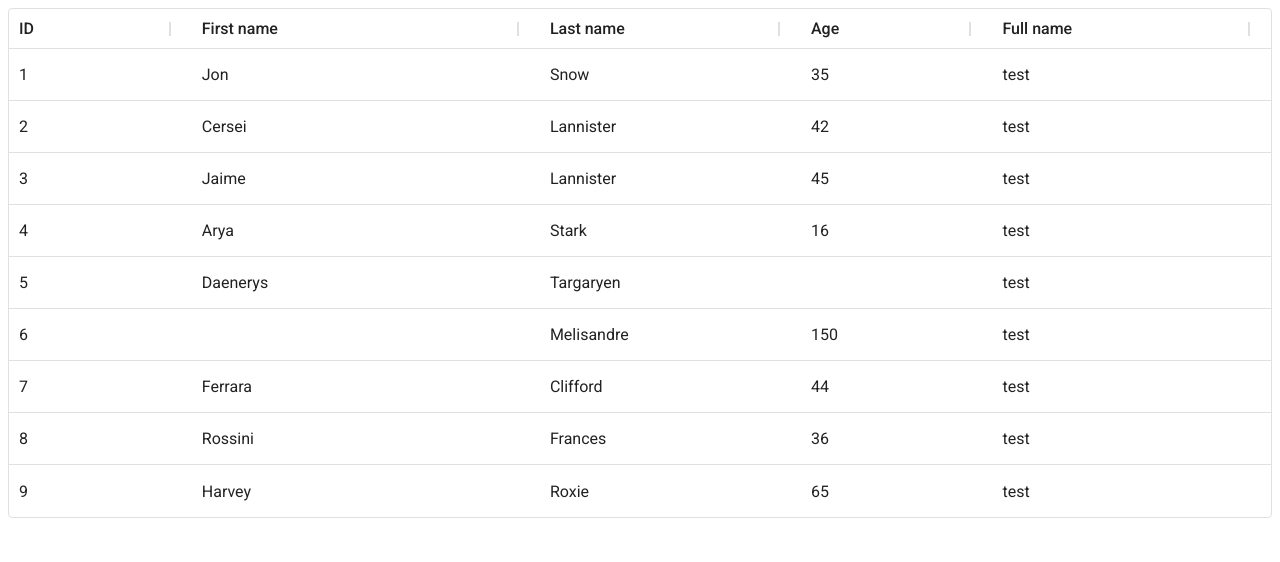
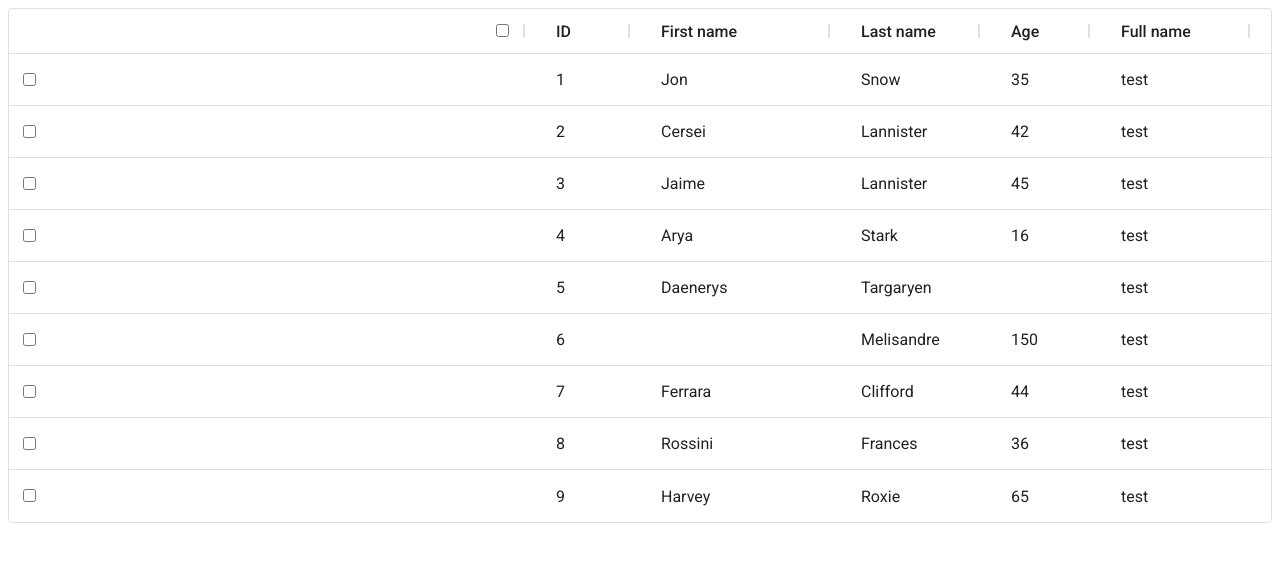
Before and after one commit to nedosika/complex-table, a React (Create React App) app: page / in a window 1280 px wide. Shown: the top 562 px of the page. Built offline with nearby package versions, Linux system fonts and the light colour scheme.

Commit message:
convert checkbox selection to table tag

```diff
--- a/src/components/CheckBox/CheckBox.module.scss
+++ b/src/components/CheckBox/CheckBox.module.scss
@@ -1,10 +1,4 @@
 .root {
-  display: flex;
-  align-items: center;
-  position: relative;
-  box-sizing: border-box;
-  padding: 10px;
-
   cursor: pointer;
 
   span {
@@ -15,7 +9,6 @@
 
     input {
       cursor: inherit;
-
     }
   }
 }
--- a/src/components/Table/Main/Column/ColumnResizeIcon/ColumnResizeIcon.module.scss
+++ b/src/components/Table/Main/Column/ColumnResizeIcon/ColumnResizeIcon.module.scss
@@ -1,8 +1,6 @@
 .root {
   display: flex;
   color: rgb(224, 224, 224);
-  position: absolute;
-  right: 0px;
 
   svg {
     width: 1em;
--- a/src/components/Table/Main/Header/TableHeader.js
+++ b/src/components/Table/Main/Header/TableHeader.js
@@ -1,6 +1,5 @@
 import React from "react";
 
-import styles from "./TableHeader.module.scss";
 import { useTableProps } from "../../../../contexts/ComplexTable/ComplexTable";
 
 const TableHeader = ({ children }) => {
@@ -11,20 +10,12 @@ const TableHeader = ({ children }) => {
 
   return (
     <tr>
+      {children}
       {columnsToShow.map(({headerName, field, width}) => (
         <Column headerName={headerName} key={field} sx={{width}}/>
       ))}
     </tr>
   );
-
-  // return (
-  //     <div className={styles.root}>
-  //         {children}
-  //         {columnsToShow.map((column) =>
-  //             <Column column={column} key={column.field}/>
-  //         )}
-  //     </div>
-  // );
 };
 
 export default TableHeader;
--- a/src/components/Table/Main/Row/TableRow.js
+++ b/src/components/Table/Main/Row/TableRow.js
@@ -2,14 +2,16 @@ import React from "react";
 import styles from "./TableRow.module.scss";
 import { useTableProps } from "../../../../contexts/ComplexTable/ComplexTable";
 
-const TableRow = ({ row, sx }) => {
+const TableRow = ({ children, row, sx, ...props }) => {
   const {
     columnsToShow: columns,
+    getRowHeight,
     components: { Cell },
   } = useTableProps();
 
   return (
-    <tr className={styles.root} style={sx}>
+    <tr className={styles.root} style={{ height: getRowHeight(row), ...sx }} {...props}>
+      {children}
       {columns.map(({ field }) => (
         <Cell key={field}>
           {row[field]}
--- a/src/components/Table/Main/TableMain.js
+++ b/src/components/Table/Main/TableMain.js
@@ -5,10 +5,8 @@ import { useTableProps } from "../../../contexts/ComplexTable/ComplexTable";
 
 const TableMain = () => {
   const {
-    columnsToShow: columns,
     rowsToShow: rows,
     getRowId,
-    getRowHeight,
     components: { Row, Header },
   } = useTableProps();
 
@@ -16,24 +14,10 @@ const TableMain = () => {
     <tbody className={styles.root}>
       <Header />
       {rows.map((row) => (
-        <Row row={row} key={getRowId(row)} sx={{ height: getRowHeight(row) }} />
+        <Row row={row} key={getRowId(row)} />
       ))}
     </tbody>
   );
-
-  // return (
-  //     <div className={styles.root}>
-  //         {/*<Header/>*/}
-  //         {
-  //             rows.map((row) =>
-  //                 <Row
-  //                     row={row}
-  //                     key={getRowId(row)}
-  //                 />
-  //             )
-  //         }
-  //     </div>
-  // );
 };
 
 export default TableMain;
--- a/src/contexts/ComplexTable/ComplexTable.js
+++ b/src/contexts/ComplexTable/ComplexTable.js
@@ -25,7 +25,7 @@ const composeProps = (props) =>
   compose(
     // ColumnMenuBuilder,
     // Sorting,
-    // CheckBoxSelection,
+    CheckBoxSelection,
     // PaginationBuilder
   )(props);
 
--- a/src/modules/CheckBoxSelection/CheckBoxSelection.js
+++ b/src/modules/CheckBoxSelection/CheckBoxSelection.js
@@ -1,10 +1,15 @@
-import React, {useState} from "react";
+import React, { useState } from "react";
 
 import CheckBox from "../../components/CheckBox";
 
 const CheckBoxSelection = (props) => {
-    console.log('checkbox')
-    const {rowsToShow: rows, getRowId, checkboxSelection, components: {Header, Footer, Row, RowCounter}} = props;
+  console.log("checkbox");
+  const {
+    rowsToShow: rows,
+    getRowId,
+    checkboxSelection,
+    components: { Header, Column, Footer, Row, Cell, RowCounter },
+  } = props;
   const [selected, setSelected] = useState([]);
 
   const toggleSelected = (row) =>
@@ -17,55 +22,61 @@ const CheckBoxSelection = (props) => {
   const getIsSelected = (id) => selected.includes(getRowId(id));
 
   const toggleSelectedAll = () =>
-        selected.length
-            ? setSelected([])
-            : setSelected(rows.map(getRowId));
+    selected.length ? setSelected([]) : setSelected(rows.map(getRowId));
 
   const selectOne = (row) => {
     setSelected([getRowId(row)]);
-    }
+  };
 
-    const CheckBoxHeader = (props) =>
+  const CheckBoxHeader = (props) => (
     <Header {...props}>
-            <CheckBox
-                isChecked={selected.length}
-                toggle={toggleSelectedAll}
-            />
+      <Column>
+        <CheckBox isChecked={selected.length} toggle={toggleSelectedAll} />
+      </Column>
       {props.children}
     </Header>
+  );
 
-    const CheckBoxRow = (props) =>
+  const CheckBoxRow = (props) => (
     <Row
       {...props}
       sx={{
-                backgroundColor: getIsSelected(props.row) && 'rgba(25, 118, 210, 0.08)'
+        backgroundColor: getIsSelected(props.row) && "rgba(25, 118, 210, 0.08)",
       }}
       onClick={() => selectOne(props.row)}
     >
-            <CheckBox isChecked={getIsSelected(props.row)} toggle={(event) => {
-                event.stopPropagation()
-                toggleSelected(props.row)
-            }}/>
+      <Cell>
+        <CheckBox
+          isChecked={getIsSelected(props.row)}
+          toggle={(event) => {
+            event.stopPropagation();
+            toggleSelected(props.row);
+          }}
+        />
+      </Cell>
     </Row>
+  );
 
-
-    const CheckBoxFooter = (props) =>
+  const CheckBoxFooter = (props) => (
     <Footer {...props}>
       <RowCounter>
-                {selected.length} row{selected.length > 1 && 's'} selected
+        {selected.length} row{selected.length > 1 && "s"} selected
       </RowCounter>
       {props.children}
     </Footer>
+  );
 
-    return checkboxSelection ? {
+  return checkboxSelection
+    ? {
         rowsToShow: rows,
         components: {
           ...props.components,
           Header: CheckBoxHeader,
           Row: CheckBoxRow,
-            Footer: CheckBoxFooter
+          Footer: CheckBoxFooter,
+        },
       }
-    } : {}
-}
+    : {};
+};
 
 export default CheckBoxSelection;
```
Lines whose indentation alone changed are shown as unchanged.
